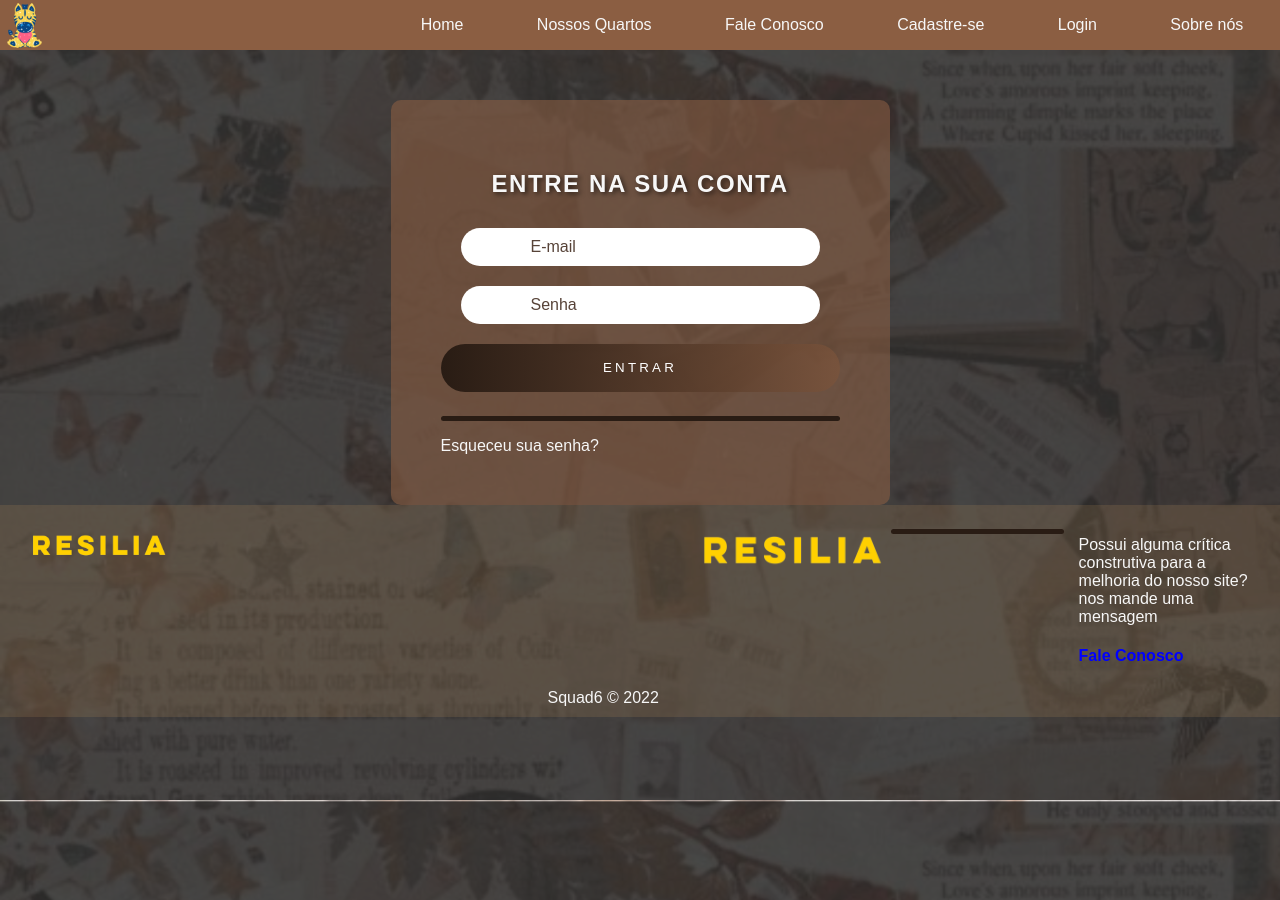
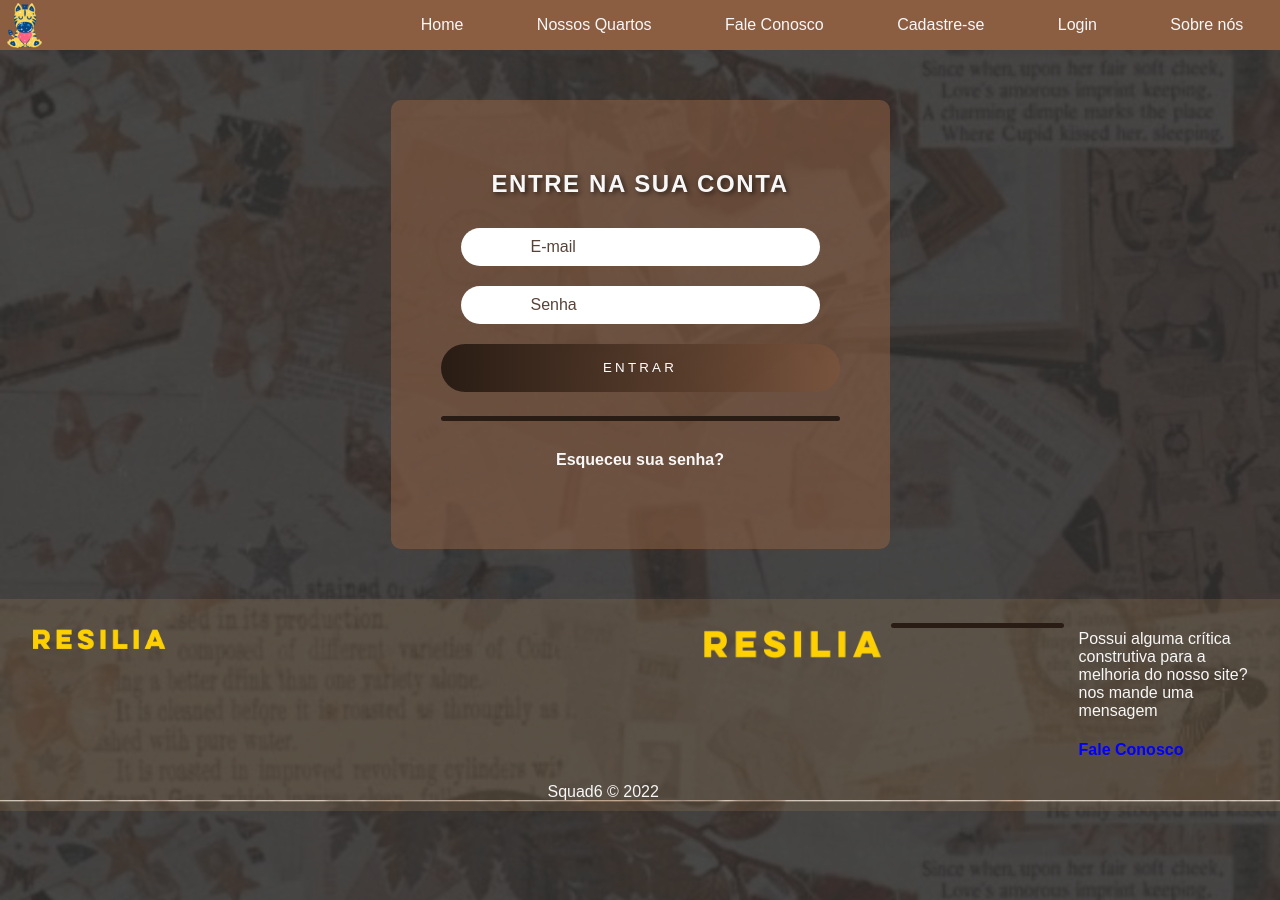
Before and after one commit to imogawa/Hotel-Transilvania, a React (Create React App) app: page /login in a window 1280 px wide. Built offline with nearby package versions, Linux system fonts and the light colour scheme.

Commit message:
:construction: implementando validação

```diff
--- a/src/components/FormLogin/FormLogin.jsx
+++ b/src/components/FormLogin/FormLogin.jsx
@@ -3,13 +3,35 @@ import { useState } from 'react';
 import { Link } from 'react-router-dom';
 import Botao from '../Botao/Botao';
 import style from './FormLogin.module.css';
-import { verificaLogin } from '../../Services/HospedeService'
 
-function Input({ classe }) {
-    const [email, setEmail] = useState("*")
-    const [senha, setSenha] = useState("*")
+function validaEmail(email){
+    const regex = /^[a-z0-9.]+@[a-z0-9]+\.[a-z]+(\.[a-z]+)?$/i
+    return regex.test(email) //ele testa o e-mail de acordo com o regex
+}
 
-    function requestLogin(event) {
+
+function Input() {
+    const [valorEntrada, setValorEntrada] = useState([])
+    //recebendo o estado do objeto
+    function handleValidateInputs(event) {
+        event.preventDefault();
+
+        const {email, senha} = valorEntrada
+
+        if(!validaEmail(email)) {
+           return alert("E-mail ou senha inválidos")
+        }
+        if(senha.length < 8) {
+           return alert("E-mail ou senha inválidos")
+        }
+        else {
+            alert("Login efetuado com sucesso!")
+        }
+        window.location.reload();
+    }
+
+
+    /*function requestLogin(event) {
         event.preventDefault()
         const payload ={
             email,
@@ -18,18 +40,19 @@ function Input({ classe }) {
         verificaLogin(payload).then(response => {
             localStorage.setItem("email", response.email)
         })
-    }
+    }*/
 
     return (
         <div className={style.formLogin}>
                 <h2>Entre na sua conta</h2>
             <form>
-                <input type="text" placeholder="E-mail" onChange={event => setEmail(event.target.value)} />
-                <input type="password" placeholder="Senha" onChange={event => setSenha(event.target.value)} />
+                <input type="text" placeholder="E-mail" onChange={e => setValorEntrada({ ...valorEntrada, email: e.target.value }) } />
+                 <input type="password" placeholder="Senha" onChange={e => setValorEntrada({ ...valorEntrada, senha: e.target.value }) } />
             </form>
-            <Botao classe={style.botaoLogin} texto={"Entrar"} click={requestLogin}/>
+            <Botao classe={style.botaoLogin} texto={"Entrar"} click={handleValidateInputs} />
+            {/* click={validaEmail} */}
             <hr />
-            <Link to="/">Esqueceu sua senha?</Link>
+            <h4><Link to="/">Esqueceu sua senha?</Link></h4>
         </div>
     )
 }
--- a/src/components/FormLogin/FormLogin.module.css
+++ b/src/components/FormLogin/FormLogin.module.css
@@ -5,6 +5,7 @@
     padding: 50px;
     background-color: rgba(139, 94, 66, 0.576);
     border-radius: 10px;
+    margin-bottom: 50px;
 }
 
 .formLogin > h2 {
@@ -61,3 +62,13 @@ hr {
     margin: 1.5em 0 1rem 0;
     background:rgb(41, 28, 20);
 }
+
+.formLogin > h4 {
+    text-align: center;
+    margin: 30px;
+    cursor: pointer;
+    transition: all 0.5s;
+}
+.formLogin > h4:hover {
+    color:rgb(41, 28, 20) ;
+}
```
